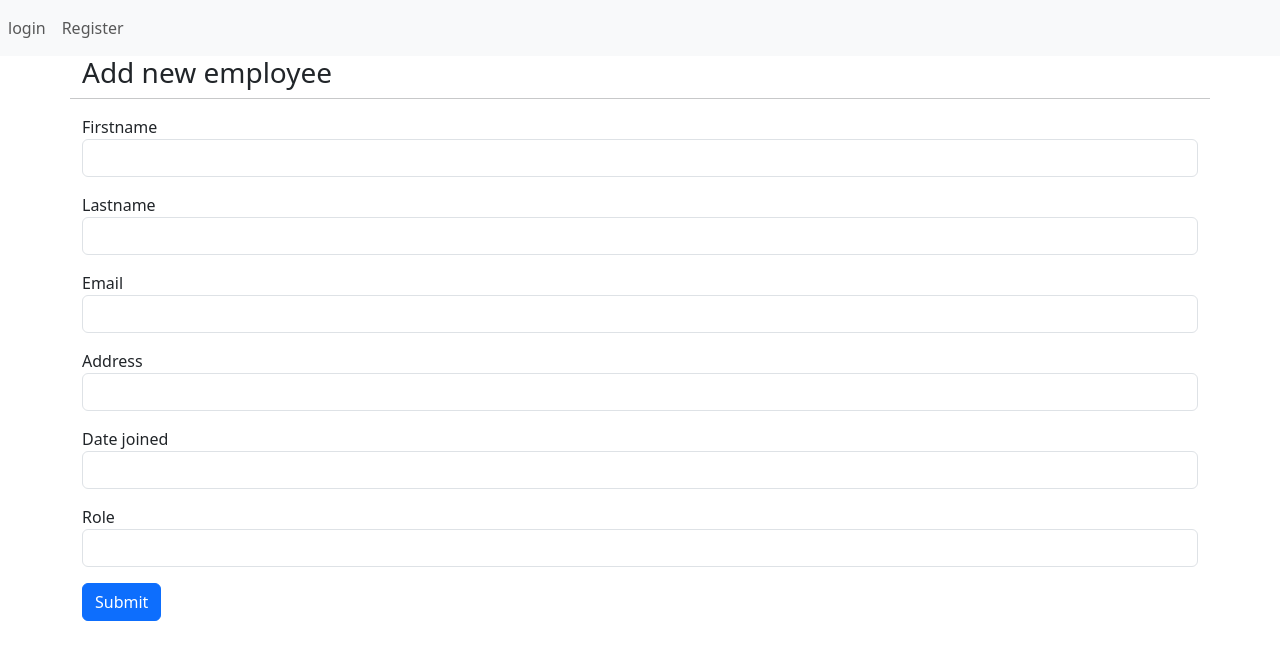
After one commit to leannesal/flask-app, a Flask app: page /new_contract_employee in a window 1280 px wide. The commit adds this page. Shown: the top 660 px of the page. Run offline with Flask 3, Linux system fonts and the light colour scheme.

Commit message:
adding html pages and views for adding and editing employees

```diff
--- /dev/null
+++ b/website/templates/new_contract_employee.html
@@ -0,0 +1,51 @@
+{% extends 'base.html' %}
+{% block content %}
+    <div class='row'>
+        <h3>Add new employee</h3><hr>
+        <form method='post' action='{{url_for("views.new_contract_employee")}}'>
+            <p>
+                <label for="firstname">Firstname</label>
+                <input type="text" name="firstname"
+                required class='form-control'>
+                </input>
+            </p>
+
+            <p>
+                <label for="lastname">Lastname</label>
+                <input type="text" name="lastname"
+                required class='form-control'>
+                </input>
+            </p>
+
+            <p>
+                <label for="email">Email</label>
+                <input type="email" name="email"
+                required class='form-control'>
+                </input>
+            </p>
+
+            <p>
+                <label for="address">Address</label>
+                <input type="text" name="address"
+                required class='form-control'>
+                </input>
+            </p>
+
+            <p>
+                <label for="joined">Date joined</label>
+                <input type="text" name="joined"
+                required class='form-control'>
+                </input>
+            </p>
+
+            <p>
+                <label for="role">Role</label>
+                <input type="=text" name="role"
+                required class='form-control'>
+                </input>
+            </p>
+            <input type='submit' value='Submit' class='btn btn-primary'>
+        </form>
+
+    </div>
+{% endblock %}
--- a/website/views.py
+++ b/website/views.py
@@ -1,7 +1,9 @@
 #this file stores standard roots for our website
 
-from flask import Blueprint,render_template
+from flask import Blueprint,render_template, request, flash, redirect, url_for
 from flask_login import login_required, current_user
+from .models import Contract_employees, Non_contract_employees
+from website import db
 
 #define the file as blueprint of the application
 views = Blueprint('views',__name__)
@@ -12,3 +14,44 @@ def home():
     contract_employee=Contract_employees.query.all()
     non_contract_employee=Non_contract_employees.query.all()
     return render_template("home.html", new_user=current_user,no_contract_info=non_contract_employee,employees_info=contract_employee)
+
+#Add a new contract employee
+@views.route("/new_contract_employee",methods=['POST','GET'])
+def new_contract_employee():
+    if request.method=='POST':
+        firstname=request.form.get('firstname')
+        lastname=request.form.get('lastname')
+        email=request.form.get('email')
+        address=request.form.get('address')
+        joined=request.form.get('joined')
+        role=request.form.get('role')
+        employee=Contract_employees(firstname=firstname,
+                                lastname=lastname,
+                                email=email,
+                                address=address,
+                                joined=joined,
+                                role=role)
+        db.session.add(employee)
+        db.session.commit()
+        flash('Employee has been added')
+        return redirect(url_for("views.home"))
+    return render_template("new_contract_employee.html",new_user=current_user)
+
+@views.route("/new_no_contract_employee",methods=['POST','GET'])
+def new_no_contract_employee():
+    if request.method=='POST':
+        firstname=request.form['firstname']
+        lastname=request.form['lastname']
+        email=request.form['email']
+        contact=request.form['contact']
+        role=request.form['role']
+        employee=Non_contract_employees(firstname=firstname,
+                                    lastname=lastname,
+                                    email=email,
+                                    contact=contact,
+                                    role=role)
+        db.session.add(employee)
+        db.session.commit()
+        flash('No contract employee has been added')
+        return redirect(url_for("home"))
+    return render_template("new_no_contract_employee.html")
```
Also changed, not shown: website/templates/edit_employee.html (added, +47 -0 lines), website/templates/home.html (+84 -1 lines), website/templates/new_no_contract_employee.html (added, +45 -0 lines), website/database.db.
